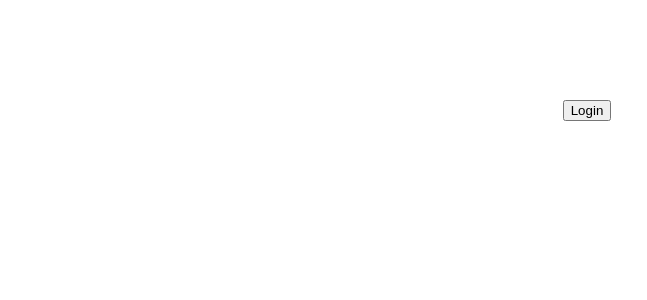
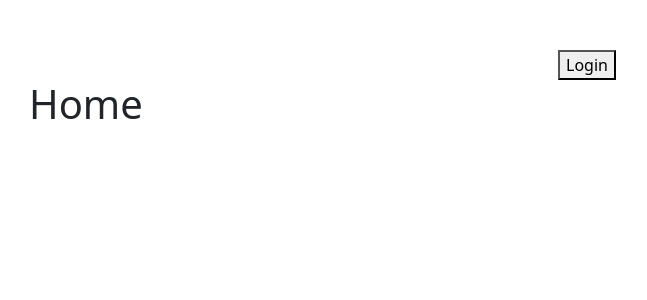
Before and after one commit to Unicode-Academy/unicode_online_auth0, a React (Vite) app: page / in a window 1280 px wide. Shown: the top 300 px of the page, without its empty margins (53-700 px from the left). Built offline with nearby package versions, Linux system fonts and the light colour scheme.

Commit message:
Auth0 - 04

```diff
--- a/package.json
+++ b/package.json
@@ -11,8 +11,10 @@
   },
   "dependencies": {
     "@auth0/auth0-react": "^2.2.4",
+    "bootstrap": "^5.3.3",
     "react": "^18.2.0",
-    "react-dom": "^18.2.0"
+    "react-dom": "^18.2.0",
+    "react-router-dom": "^6.26.0"
   },
   "devDependencies": {
     "@types/react": "^18.2.15",
--- a/src/App.jsx
+++ b/src/App.jsx
@@ -1,19 +1,33 @@
+import "bootstrap/dist/css/bootstrap.min.css";
 import { useAuth0 } from "@auth0/auth0-react";
+import { Routes, Route, Link } from "react-router-dom";
+import Home from "./pages/Home";
+import Account from "./pages/Account";
 export default function App() {
   const { loginWithPopup, user, isLoading, isAuthenticated, logout } =
     useAuth0();
-  console.log(user);
 
   return (
+    <div className="container">
       <div
-      style={{ display: "flex", justifyContent: "center", marginTop: "100px" }}
+        style={{
+          display: "flex",
+          justifyContent: "center",
+          marginTop: "50px",
+          alignItems: "center",
+          gap: "10px",
+        }}
       >
         {isLoading ? (
           <p>Loading...</p>
         ) : isAuthenticated ? (
           <>
-          <p>{user.nickname}</p>
+            <span>Chào bạn: {user.nickname}</span>
+            <Link to="/account" className="btn btn-outline-primary btn-sm">
+              Tài khoản
+            </Link>
             <button
+              className="btn btn-danger btn-sm"
               onClick={() =>
                 logout({
                   logoutParams: { returnTo: import.meta.env.VITE_APP_URL },
@@ -25,13 +39,6 @@ export default function App() {
           </>
         ) : (
           <button
-          // onClick={() =>
-          //   loginWithRedirect({
-          //     authorizationParams: {
-          //       ui_locales: "vi",
-          //     },
-          //   })
-          // }
             onClick={() =>
               loginWithPopup({
                 authorizationParams: {
@@ -44,5 +51,10 @@ export default function App() {
           </button>
         )}
       </div>
+      <Routes>
+        <Route path="/" element={<Home />} />
+        <Route path="/account" element={<Account />} />
+      </Routes>
+    </div>
   );
 }
--- a/src/main.jsx
+++ b/src/main.jsx
@@ -2,6 +2,7 @@ import React from "react";
 import ReactDOM from "react-dom/client";
 import { Auth0Provider } from "@auth0/auth0-react";
 import App from "./App.jsx";
+import { BrowserRouter } from "react-router-dom";
 
 ReactDOM.createRoot(document.getElementById("root")).render(
   <React.StrictMode>
@@ -11,9 +12,11 @@ ReactDOM.createRoot(document.getElementById("root")).render(
       authorizationParams={{
         redirect_uri: window.location.origin,
       }}
-      cacheLocation="localstorage"
+      // cacheLocation="localstorage"
     >
-      <App />
+      <BrowserRouter>
+        <App />
+      </BrowserRouter>
     </Auth0Provider>
   </React.StrictMode>
 );
--- /dev/null
+++ b/src/pages/Account.jsx
@@ -0,0 +1,58 @@
+import { useAuth0 } from "@auth0/auth0-react";
+import { useEffect, useState } from "react";
+
+export default function Account() {
+  const { user, isLoading } = useAuth0();
+  console.log(user);
+
+  const [form, setForm] = useState({});
+  const handleSubmitForm = (e) => {
+    e.preventDefault();
+    console.log(form);
+  };
+  const handleChangeValue = (e) => {
+    setForm({ ...form, [e.target.name]: e.target.value });
+  };
+  useEffect(() => {
+    setForm({ name: user?.name, email: user?.email });
+  }, [isLoading, user]);
+  if (isLoading) {
+    return <h3>Loading...</h3>;
+  }
+  return (
+    <div className="w-50 mx-auto">
+      <h1>Account</h1>
+      <form action="" onSubmit={handleSubmitForm}>
+        <div className="mb-3">
+          <label htmlFor="">Tên</label>
+          <input
+            type="text"
+            name="name"
+            className="form-control"
+            placeholder="Tên..."
+            defaultValue={user.name}
+            // value={form.name ?? ""}
+            onChange={handleChangeValue}
+            required
+          />
+        </div>
+        <div className="mb-3">
+          <label htmlFor="">Email</label>
+          <input
+            type="email"
+            name="email"
+            className="form-control"
+            placeholder="Email..."
+            defaultValue={user.email}
+            // value={form.email ?? ""}
+            onChange={handleChangeValue}
+            required
+          />
+        </div>
+        <div className="d-grid">
+          <button className="btn btn-primary">Cập nhật</button>
+        </div>
+      </form>
+    </div>
+  );
+}
--- /dev/null
+++ b/src/pages/Home.jsx
@@ -0,0 +1,7 @@
+export default function Home() {
+  return (
+    <div>
+      <h1>Home</h1>
+    </div>
+  );
+}
```
Also changed, not shown: 1 other file (tests, documents, lock files or other folders). Lines whose indentation alone changed are shown as unchanged.
